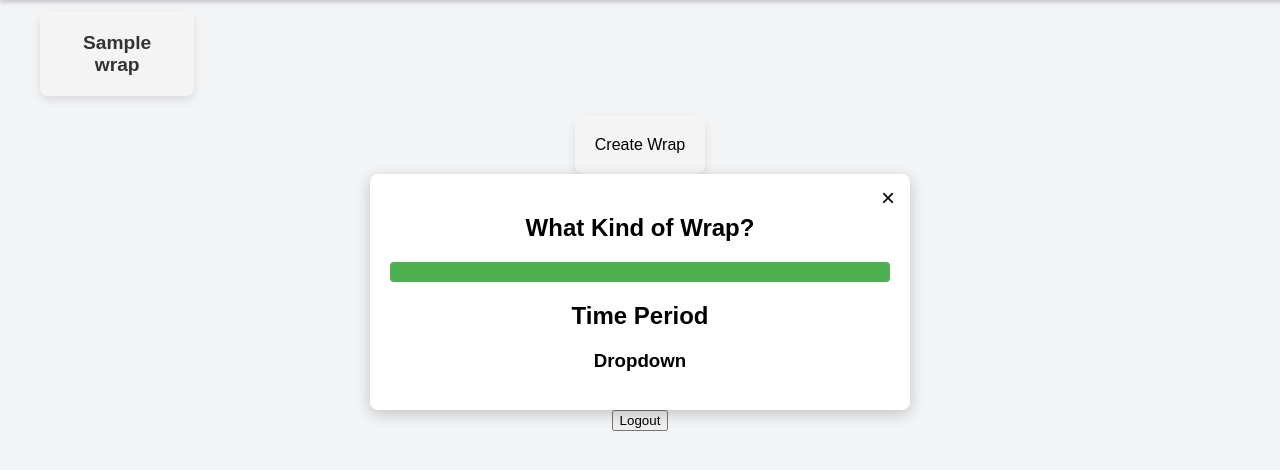
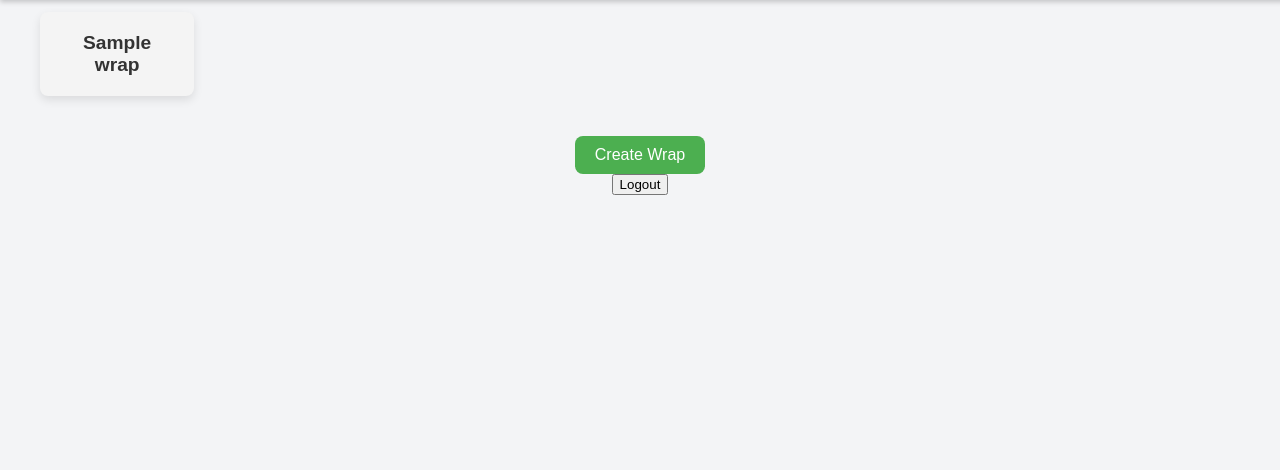
Before and after one commit to akshaya2005/Spotify-Wrapped, a Django app: template project2/frontend/templates/frontend/dashboard.html in a window 1280 px wide. Shown: the part 88-558 px from the top of the page. Run offline with Django 5.2, Linux system fonts and the light colour scheme; the template is opened without the code that fills it: most values are stand-ins (such as "Sample title", 1, 10 or a date in 2020).

Commit message:
design for dashboard

```diff
--- a/project2/frontend/static/frontend/Dashboard.js
+++ b/project2/frontend/static/frontend/Dashboard.js
@@ -1,15 +1,14 @@
 function showPopup(element) {
-  // Get the modal and modal content elements
+    // Get the modal and its content
     const modal = document.getElementById("popupModal");
     const modalTitle = document.getElementById("modalTitle");
     const modalDetails = document.getElementById("modalDetails");
 
-  // Get the title and details from the clicked card's data attributes
+    // Get the data attributes
     const title = element.getAttribute("data-title");
     const details = element.getAttribute("data-details");
 
-
-  // Set the content of the modal
+    // Set the modal content
     modalTitle.textContent = title;
     modalDetails.textContent = details;
 
@@ -18,19 +17,30 @@ function showPopup(element) {
 }
 
 function closePopup() {
-      // Hide the modal
-    document.getElementById('popupModal').style.display = 'none';
+    const modal = document.getElementById('popupModal');
+    modal.style.display = 'none'; // Hide the modal
 }
 
 function showOptions() {
-    const modal = document.getElementById("options-modal")
-    modal.style.display = 'block';
+    const optionsModal = document.getElementById("options-modal");
+    optionsModal.style.display = 'flex'; // Show the options modal
 }
 
 function closeOptionsPopup() {
-    document.getElementById('options-modal').style.display ='none';
+    const optionsModal = document.getElementById("options-modal");
+    optionsModal.style.display = 'none'; // Hide the options modal
 }
 
-function toggleDropdown() {
+// Close modal when clicking outside the content
+window.onclick = function (event) {
+    const popupModal = document.getElementById("popupModal");
+    const optionsModal = document.getElementById("options-modal");
 
+    if (event.target === popupModal) {
+        popupModal.style.display = 'none';
     }
+
+    if (event.target === optionsModal) {
+        optionsModal.style.display = 'none';
+    }
+};
--- a/project2/frontend/static/frontend/WrapCard.css
+++ b/project2/frontend/static/frontend/WrapCard.css
@@ -121,42 +88,16 @@ h1 {
     cursor: pointer;
 }
 
-.close-button {
-  position: absolute;
-  top: 10px;
-  right: 15px;
-  font-size: 24px;
+.create-wrap-button {
+    background-color: #4CAF50;
+    color: white;
+    padding: 10px 20px;
+    border-radius: 8px;
     cursor: pointer;
+    margin-top: 20px;
+    transition: background-color 0.3s ease;
 }
 
-.create-wrap-button{
-    background-color: #f4f4f4;
-    padding: 20px;
-    text-align: center;
-    border-radius: 8px;
-    box-shadow: 0px 4px 10px rgba(0, 0, 0, 0.1);
-    transition: transform 0.3s ease, box-shadow 0.3s ease;
-    cursor: pointer;
+.create-wrap-button:hover {
+    background-color: #3e8e41;
 }
-/* Dropdown Button */
-.dropdown-button {
-  background-color: #4CAF50; /* Green background */
-  color: white; /* White text */
-  padding: 10px 20px; /* Spacing */
-  border: none;
-  border-radius: 4px;
-  cursor: pointer;
-  font-size: 16px;
-}
-
-    /* Dropdown Content */
-.dropdown-content {
-    display: none; /* Hidden by default */
-    position: absolute;
-    background-color: white; /* Dropdown background */
-    min-width: 160px; /* Minimum width */
-    box-shadow: 0px 8px 16px rgba(0, 0, 0, 0.2); /* Shadow for the dropdown */
-    z-index: 1; /* Ensures it appears on top */
-    border-radius: 4px;
-    overflow: hidden;
-}
--- a/project2/frontend/templates/frontend/dashboard.html
+++ b/project2/frontend/templates/frontend/dashboard.html
@@ -21,37 +21,34 @@
   </div>
 
   <!-- Popup Modal -->
-  <div id="popupModal" class="modal">
+  <div id="popupModal" class="modal" style="display: none;">
     <div class="modal-content">
       <span class="close-button" onclick="closePopup()">&times;</span>
-
       <h3 id="modalTitle"></h3>
       <p id="modalDetails"></p>
     </div>
   </div>
 
-  <!-- Create wrap button -->
-  <div class="create-wrap-button" onclick="showOptions()">Create Wrap</div>
-
-  <div id="options-modal" class="modal-content">
-    <span class="close-button" onclick="closeOptionsPopup()">&times;</span>
-    <h2>What Kind of Wrap?</h2>
-    <div class="dropdown-button"></div>
-    <h2>Time Period</h2>
-    <h3>Dropdown</h3>
+  <!-- Create Wrap Modal -->
+  <div id="options-modal" class="modal" style="display: none;">
+    <div class="modal-content">
+      <span class="close-button" onclick="closeOptionsPopup()">&times;</span>
+      <h2>What Kind of Wrap?</h2>
+      <div class="dropdown-button"></div>
+      <h2>Time Period</h2>
+      <h3>Dropdown</h3>
+    </div>
   </div>
 
-
-
-
-
-
+  <!-- Create Wrap Button -->
+  <div class="create-wrap-button" onclick="showOptions()">Create Wrap</div>
 
   <!-- Logout button -->
   <form action="{% url 'frontend:logout' %}" method="post" style="display: inline;">
     {% csrf_token %}
     <button type="submit" class="logout-button">Logout</button>
   </form>
+
   <!-- Use Django's static tag for loading JavaScript -->
   <script src="{% static 'frontend/Dashboard.js' %}"></script>
 </body>
--- a/project2/project2/settings.py
+++ b/project2/project2/settings.py
@@ -134,9 +134,9 @@ DEFAULT_AUTO_FIELD = 'django.db.models.BigAutoField'
 # SPOTIPY_REDIRECT_URI = 'http://127.0.0.1:8000/spotify/callback'
 
 # Arnav
-SPOTIPY_CLIENT_ID = 'cd6b9651745b4329962c82234b0064c3'
-SPOTIPY_CLIENT_SECRET = '1feec18903eb4a8eba79f1b5d16b2d56'
-SPOTIPY_REDIRECT_URI = 'http://127.0.0.1:8000/spotify/redirect/'
+# SPOTIPY_CLIENT_ID = 'cd6b9651745b4329962c82234b0064c3'
+# SPOTIPY_CLIENT_SECRET = '1feec18903eb4a8eba79f1b5d16b2d56'
+# SPOTIPY_REDIRECT_URI = 'http://127.0.0.1:8000/spotify/redirect/'
 
 # LOGIN_URL = '/accounts/login/'
 
```
Also changed, not shown: other parts of project2/frontend/static/frontend/WrapCard.css (+14 -47 lines), project2/spotify/credentials.py (+6 -6 lines), project2/db.sqlite3. Lines whose indentation alone changed are shown as unchanged.
